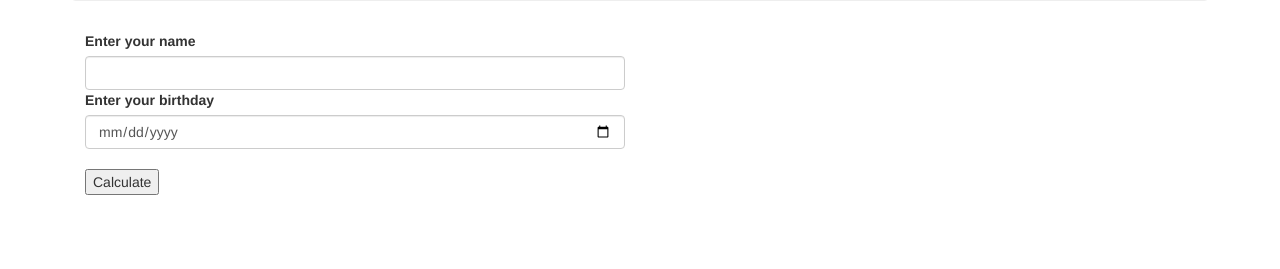
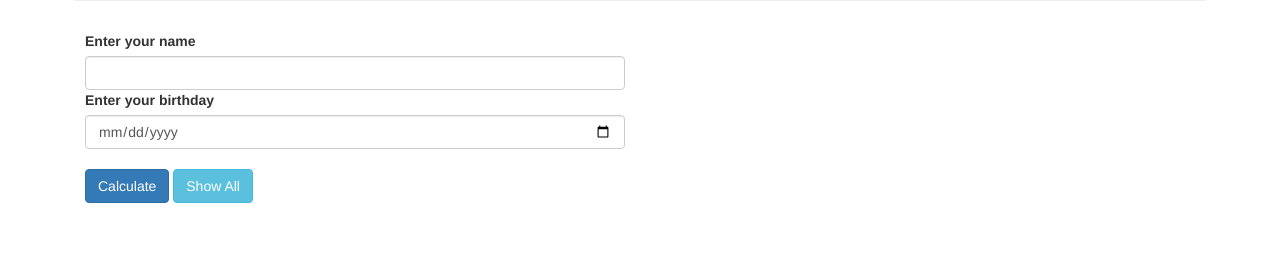
Before and after one commit to funki-town/SDEAssignment1, a PHP site: page / in a window 1280 px wide. Shown: the part 311-580 px from the top of the page. Run offline with PHP 8.4, Linux system fonts and the light colour scheme; some libraries are stand-ins or nearby versions.

Commit message:
added getall button plus database alerts

```diff
--- a/calculate.js
+++ b/calculate.js
@@ -11,11 +11,14 @@ function showAge() {
   var div = document.getElementById("message");
   var name = document.getElementById("name").value;
   var date = document.getElementById("date").value;
+  //show connection message
+  var div2 = document.getElementById("database");
+  div2.className = "alert alert-info";
+  div2.innerHTML="Connecting to Database. Please Wait";
     if (name == "" || date == "") {
         //validate inputs client side
         div.innerHTML = "Please enter your details above";
         div.className = "alert alert-warning";
-        return;
     } else {
         //calculate age
         xHRObject.open("GET", "calculate.php?a=" + name + "&b=" + date, true);
@@ -30,6 +33,9 @@ function recData() {
         //for testing
         //alert("You are  " + xHRObject.responseText + " days old");
         if(xHRObject.responseText.length > 0){
+          //show confirmation message
+          var div2 = document.getElementById("database");
+          div2.innerHTML="Data insterted to the database";
           //populate the message
           var div = document.getElementById("message");
           div.className = "alert alert-success";
--- a/index.php
+++ b/index.php
@@ -14,7 +14,6 @@ Last updated: 23/09/16
     <meta name="viewport" content="width=device-width, initial-scale=1">
     <meta name="description" content="Assignment 2 " />
     <meta name="keywords" content="Assignment 2" />
-
     <title>Age Calculator</title>
     <!-- Bootstrap -->
     <link href="//netdna.bootstrapcdn.com/bootstrap/3.1.1/css/bootstrap.min.css" rel="stylesheet">
@@ -49,15 +48,22 @@ Last updated: 23/09/16
                     <input id="date" type="date" class="form-control"></input>
                     </br>
                     <!--<button type="submit" class="btn btn-default">Submit</button>-->
-                    <input type="button" value="Calculate" onclick="showAge()"/>
+                    <input class="btn btn-primary" type="button" value="Calculate" onclick="showAge()"/>
+                    <input class="btn btn-info" type="button" value="Show All"/>
             </form>
             </div>
           </div>
       </br>
           <div class="col-md-6">
+            <div id="database"></div>
               <div id="message"></div>
             </div>
           </div>
+        </div>
+      </div>
+      <div class="row">
+        <div class="container">
+
         </div>
       </div>
             <!-- jQuery (necessary for Bootstrap's JavaScript plugins) -->
```
